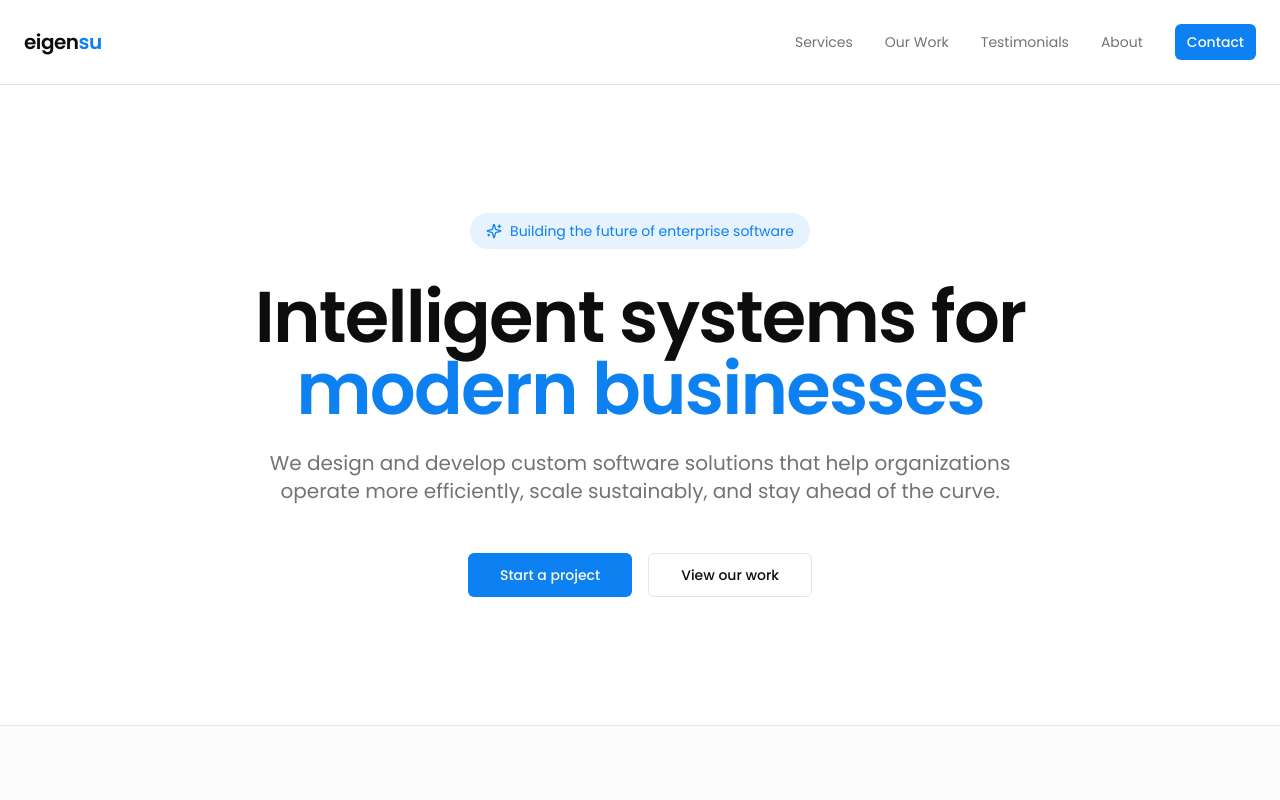
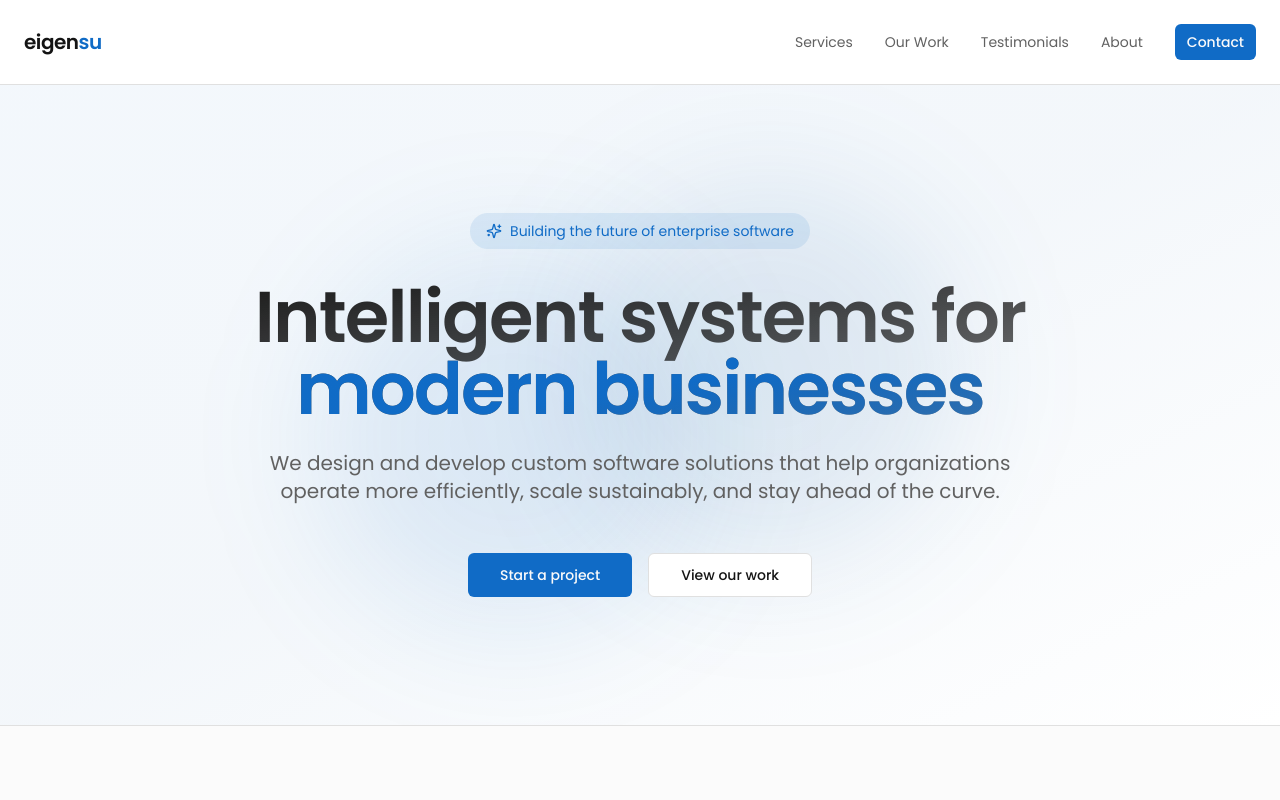
Before and after one commit to Eigensu/cover, a React (Vite) app: page / in a window 1280 px wide. Shown: the top 800 px of the page. Built offline with nearby package versions, Linux system fonts and the light colour scheme; the HTML template or start-up script is replaced by a standard one.

Commit message:
Add splash screen and gradient effects
Implement a welcome splash screen that fades into the main website. Apply darker color schemes and gradient text effects to headings and key text elements. Add a powder blue gradient background to the hero section for a more dynamic visual appeal.

```diff
--- /dev/null
+++ b/src/components/SplashScreen.tsx
@@ -0,0 +1,32 @@
+import { useEffect, useState } from "react";
+
+interface SplashScreenProps {
+  onComplete: () => void;
+}
+
+export const SplashScreen = ({ onComplete }: SplashScreenProps) => {
+  const [fadeOut, setFadeOut] = useState(false);
+
+  useEffect(() => {
+    const timer = setTimeout(() => {
+      setFadeOut(true);
+      setTimeout(onComplete, 800);
+    }, 2000);
+
+    return () => clearTimeout(timer);
+  }, [onComplete]);
+
+  return (
+    <div
+      className={`fixed inset-0 z-50 flex items-center justify-center bg-background transition-opacity duration-700 ${
+        fadeOut ? "opacity-0" : "opacity-100"
+      }`}
+    >
+      <div className="text-center animate-fade-in">
+        <h1 className="text-4xl md:text-6xl font-semibold tracking-tight bg-gradient-to-br from-foreground to-foreground/40 bg-clip-text text-transparent">
+          Hi, we're glad you found us
+        </h1>
+      </div>
+    </div>
+  );
+};
--- a/src/index.css
+++ b/src/index.css
@@ -9,82 +9,82 @@ All colors MUST be HSL.
 @layer base {
   :root {
     --background: 0 0% 100%;
-    --foreground: 0 0% 5%;
+    --foreground: 0 0% 8%;
 
     --card: 0 0% 100%;
-    --card-foreground: 0 0% 5%;
+    --card-foreground: 0 0% 8%;
 
     --popover: 0 0% 100%;
-    --popover-foreground: 0 0% 5%;
+    --popover-foreground: 0 0% 8%;
 
-    --primary: 210 90% 50%;
+    --primary: 210 85% 42%;
     --primary-foreground: 0 0% 98%;
 
-    --secondary: 0 0% 96%;
-    --secondary-foreground: 0 0% 5%;
+    --secondary: 0 0% 94%;
+    --secondary-foreground: 0 0% 8%;
 
-    --muted: 0 0% 96%;
-    --muted-foreground: 0 0% 45%;
+    --muted: 0 0% 94%;
+    --muted-foreground: 0 0% 38%;
 
-    --accent: 210 80% 45%;
+    --accent: 210 75% 38%;
     --accent-foreground: 0 0% 98%;
 
     --destructive: 0 84.2% 60.2%;
     --destructive-foreground: 0 0% 98%;
 
-    --border: 0 0% 90%;
-    --input: 0 0% 90%;
-    --ring: 210 90% 50%;
+    --border: 0 0% 88%;
+    --input: 0 0% 88%;
+    --ring: 210 85% 42%;
 
     --radius: 0.5rem;
 
     --sidebar-background: 0 0% 98%;
     --sidebar-foreground: 0 0% 20%;
-    --sidebar-primary: 0 0% 5%;
+    --sidebar-primary: 0 0% 8%;
     --sidebar-primary-foreground: 0 0% 98%;
     --sidebar-accent: 0 0% 95%;
-    --sidebar-accent-foreground: 0 0% 5%;
-    --sidebar-border: 0 0% 90%;
-    --sidebar-ring: 0 0% 5%;
+    --sidebar-accent-foreground: 0 0% 8%;
+    --sidebar-border: 0 0% 88%;
+    --sidebar-ring: 0 0% 8%;
   }
 
   .dark {
-    --background: 0 0% 5%;
-    --foreground: 0 0% 95%;
+    --background: 0 0% 8%;
+    --foreground: 0 0% 92%;
 
-    --card: 0 0% 5%;
-    --card-foreground: 0 0% 95%;
+    --card: 0 0% 8%;
+    --card-foreground: 0 0% 92%;
 
-    --popover: 0 0% 5%;
-    --popover-foreground: 0 0% 95%;
+    --popover: 0 0% 8%;
+    --popover-foreground: 0 0% 92%;
 
-    --primary: 210 90% 55%;
-    --primary-foreground: 0 0% 5%;
+    --primary: 210 85% 48%;
+    --primary-foreground: 0 0% 8%;
 
-    --secondary: 0 0% 10%;
-    --secondary-foreground: 0 0% 95%;
+    --secondary: 0 0% 12%;
+    --secondary-foreground: 0 0% 92%;
 
-    --muted: 0 0% 10%;
-    --muted-foreground: 0 0% 55%;
+    --muted: 0 0% 12%;
+    --muted-foreground: 0 0% 52%;
 
-    --accent: 210 80% 50%;
-    --accent-foreground: 0 0% 95%;
+    --accent: 210 75% 45%;
+    --accent-foreground: 0 0% 92%;
 
     --destructive: 0 62.8% 30.6%;
-    --destructive-foreground: 0 0% 95%;
+    --destructive-foreground: 0 0% 92%;
 
-    --border: 0 0% 15%;
-    --input: 0 0% 15%;
-    --ring: 210 90% 55%;
+    --border: 0 0% 18%;
+    --input: 0 0% 18%;
+    --ring: 210 85% 48%;
 
-    --sidebar-background: 0 0% 5%;
-    --sidebar-foreground: 0 0% 80%;
-    --sidebar-primary: 0 0% 95%;
-    --sidebar-primary-foreground: 0 0% 5%;
-    --sidebar-accent: 0 0% 10%;
-    --sidebar-accent-foreground: 0 0% 95%;
-    --sidebar-border: 0 0% 15%;
-    --sidebar-ring: 0 0% 95%;
+    --sidebar-background: 0 0% 8%;
+    --sidebar-foreground: 0 0% 78%;
+    --sidebar-primary: 0 0% 92%;
+    --sidebar-primary-foreground: 0 0% 8%;
+    --sidebar-accent: 0 0% 12%;
+    --sidebar-accent-foreground: 0 0% 92%;
+    --sidebar-border: 0 0% 18%;
+    --sidebar-ring: 0 0% 92%;
   }
 }
 
@@ -97,3 +97,13 @@ All colors MUST be HSL.
     @apply bg-background text-foreground;
   }
 }
+
+@layer utilities {
+  .text-gradient {
+    @apply bg-gradient-to-br from-foreground to-foreground/50 bg-clip-text text-transparent;
+  }
+
+  .text-gradient-primary {
+    @apply bg-gradient-to-br from-primary via-primary to-primary/60 bg-clip-text text-transparent;
+  }
+}
--- a/src/pages/Index.tsx
+++ b/src/pages/Index.tsx
@@ -1,10 +1,18 @@
+import { useState } from "react";
 import { Button } from "@/components/ui/button";
 import { ServiceCard } from "@/components/ServiceCard";
 import { TestimonialCarousel } from "@/components/TestimonialCarousel";
+import { SplashScreen } from "@/components/SplashScreen";
 import { Card, CardContent } from "@/components/ui/card";
 import { Code2, Cloud, Lightbulb, Shield, Database, Sparkles } from "lucide-react";
 
 const Index = () => {
+  const [showSplash, setShowSplash] = useState(true);
+
+  if (showSplash) {
+    return <SplashScreen onComplete={() => setShowSplash(false)} />;
+  }
+
   return (
     <div className="min-h-screen bg-background">
       {/* Navigation */}
@@ -39,15 +47,19 @@ const Index = () => {
       </nav>
 
       {/* Hero Section */}
-      <section className="container mx-auto px-6 py-24 md:py-32">
-        <div className="max-w-5xl mx-auto text-center">
+      <section className="relative container mx-auto px-6 py-24 md:py-32 overflow-hidden">
+        <div className="absolute inset-0 bg-gradient-to-br from-primary/5 via-accent/5 to-background pointer-events-none"></div>
+        <div className="absolute top-1/4 left-1/4 w-96 h-96 bg-primary/10 rounded-full blur-3xl pointer-events-none"></div>
+        <div className="absolute bottom-1/4 right-1/4 w-96 h-96 bg-accent/10 rounded-full blur-3xl pointer-events-none"></div>
+
+        <div className="relative max-w-5xl mx-auto text-center">
           <div className="inline-flex items-center gap-2 px-4 py-2 rounded-full bg-primary/10 text-primary text-sm mb-8">
             <Sparkles className="w-4 h-4" />
             <span>Building the future of enterprise software</span>
           </div>
-          <h1 className="text-5xl md:text-7xl font-semibold tracking-tight mb-6 leading-tight">
+          <h1 className="text-5xl md:text-7xl font-semibold tracking-tight mb-6 leading-tight text-gradient">
             Intelligent systems for
-            <span className="text-primary"> modern businesses</span>
+            <span className="text-gradient-primary"> modern businesses</span>
           </h1>
           <p className="text-lg md:text-xl text-muted-foreground mb-12 max-w-3xl mx-auto leading-relaxed">
             We design and develop custom software solutions that help organizations operate more efficiently, scale sustainably, and stay ahead of the curve.
@@ -67,7 +79,7 @@ const Index = () => {
       <section id="services" className="border-t border-border bg-muted/30">
         <div className="container mx-auto px-6 py-24 md:py-32">
           <div className="text-center mb-16">
-            <h2 className="text-3xl md:text-5xl font-semibold tracking-tight mb-4">What we do</h2>
+            <h2 className="text-3xl md:text-5xl font-semibold tracking-tight mb-4 text-gradient">What we do</h2>
             <p className="text-muted-foreground text-lg max-w-2xl mx-auto">
               Comprehensive technology solutions tailored to your business needs
             </p>
@@ -111,7 +123,7 @@ const Index = () => {
       <section id="work" className="border-t border-border">
         <div className="container mx-auto px-6 py-24 md:py-32">
           <div className="text-center mb-16">
-            <h2 className="text-3xl md:text-5xl font-semibold tracking-tight mb-4">Featured work</h2>
+            <h2 className="text-3xl md:text-5xl font-semibold tracking-tight mb-4 text-gradient">Featured work</h2>
             <p className="text-muted-foreground text-lg max-w-2xl mx-auto">
               Recent projects that showcase our capabilities
             </p>
@@ -159,7 +171,7 @@ const Index = () => {
       <section id="testimonials" className="border-t border-border bg-muted/30">
         <div className="container mx-auto px-6 py-24 md:py-32">
           <div className="text-center mb-16">
-            <h2 className="text-3xl md:text-5xl font-semibold tracking-tight mb-4">What clients say</h2>
+            <h2 className="text-3xl md:text-5xl font-semibold tracking-tight mb-4 text-gradient">What clients say</h2>
             <p className="text-muted-foreground text-lg max-w-2xl mx-auto">
               Trusted by innovative companies worldwide
             </p>
@@ -172,7 +184,7 @@ const Index = () => {
       <section id="about" className="border-t border-border">
         <div className="container mx-auto px-6 py-24 md:py-32">
           <div className="max-w-4xl mx-auto">
-            <h2 className="text-3xl md:text-5xl font-semibold tracking-tight mb-12">About eigensu</h2>
+            <h2 className="text-3xl md:text-5xl font-semibold tracking-tight mb-12 text-gradient">About eigensu</h2>
             <div className="space-y-6 text-lg text-muted-foreground leading-relaxed">
               <p>
                 We are a team of engineers, designers, and strategists who believe that technology should be simple, reliable, and purpose-built for the problems it aims to solve.
@@ -192,7 +204,7 @@ const Index = () => {
       <section id="contact" className="border-t border-border bg-muted/30">
         <div className="container mx-auto px-6 py-24 md:py-32">
           <div className="max-w-4xl mx-auto text-center">
-            <h2 className="text-3xl md:text-5xl font-semibold tracking-tight mb-6">Let's build something great</h2>
+            <h2 className="text-3xl md:text-5xl font-semibold tracking-tight mb-6 text-gradient">Let's build something great</h2>
             <p className="text-lg text-muted-foreground leading-relaxed mb-12 max-w-2xl mx-auto">
               Interested in working together? Reach out to discuss your project and discover how we can help bring your vision to life.
             </p>
```
